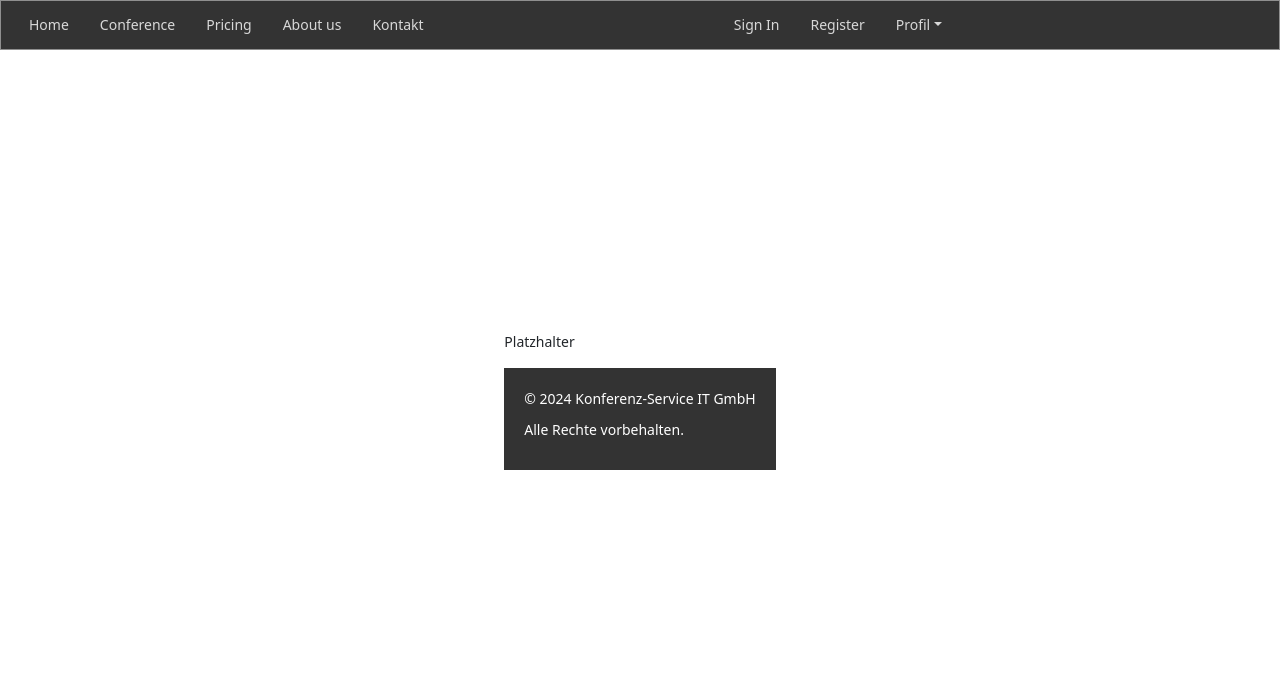
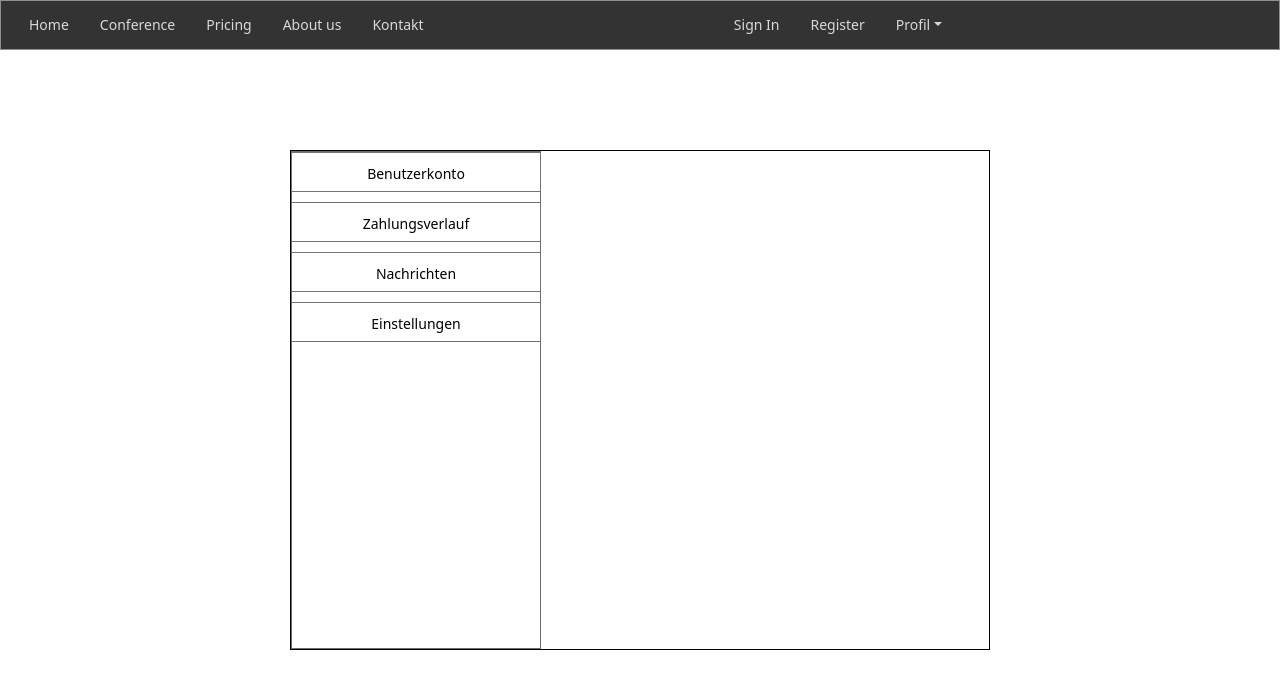
Before and after one commit to ameni177/bigprojekt, a React (Vite) app in the folder frontend/: page /profil in a window 1280 px wide. Shown: the top 688 px of the page. Built offline with nearby package versions, Linux system fonts and the light colour scheme; no server answers; what amazon-cognito-identity-js would draw is missing.

Commit message:
aenderungen gemerged

```diff
--- a/frontend/src/App.jsx
+++ b/frontend/src/App.jsx
@@ -50,8 +50,8 @@ function App() {
                 <Route path="/nachrichten" element={<Nachrichten />} />
                 <Route path="/pricing" element={<Pricing />} />
                 <Route path="/profil" element={<Profil />} />
-                <Route path="/register" element={<Register setUser={setUser} />} /> {/* Pass setUser as prop */}
-                <Route path="/signin" element={<Signin setUser={setUser} />} /> {/* Pass setUser as prop */}
+                <Route path="/register" element={<Register setUser={setUser} />} />
+                <Route path="/signin" element={<Signin setUser={setUser} />} />
                 <Route path="/zahlungsverlauf" element={<Zahlungsverlauf />} />
             </Routes>
             <Footer />
--- a/frontend/src/components/Benutzerkonto.jsx
+++ b/frontend/src/components/Benutzerkonto.jsx
@@ -1,11 +1,12 @@
 import React from 'react';
 import './Benutzerkonto.css'
+import Profil from './Profil.jsx'
 
 const Benutzerkonto = () => {
     return (
-        <div>
-            <p>Platzhalter</p>
-        </div>
+        <>
+            <Profil />
+        </>
     );
 };
 
--- a/frontend/src/components/Box.jsx
+++ b/frontend/src/components/Box.jsx
@@ -49,7 +49,7 @@ const Box = (props) => {
         <div className="btn-container">
           {title === "Free" ? (
             <button type="button" className={`btn btn-lg btn-block ${btnClass}`}>
-              Sign-in
+              Sign-in for free
             </button>
           ) : (
             <div id={`paypal-button-container-${btnId}`}></div>
--- a/frontend/src/components/Einstellungen.jsx
+++ b/frontend/src/components/Einstellungen.jsx
@@ -1,12 +1,12 @@
 import React from 'react';
-import './Einstellungen.css'
+import './Einstellungen.css';
+import Profil from './Profil.jsx'
 
 const Einstellungen = () => {
     return (
-        <div>
-            <p>Platzhalter</p>
-        </div>
+        <>
+            <Profil />
+        </>
     );
 };
-
 export default Einstellungen;
--- a/frontend/src/components/Nachrichten.jsx
+++ b/frontend/src/components/Nachrichten.jsx
@@ -1,11 +1,12 @@
 import React from 'react';
-import './Nachrichten.css'
+import './Nachrichten.css';
+import Profil from './Profil.jsx'
 
 const Nachrichten = () => {
     return (
-        <div>
-            <p>Platzhalter</p>
-        </div>
+        <>
+            <Profil />
+        </>
     );
 };
 
--- a/frontend/src/components/Profil.css
+++ b/frontend/src/components/Profil.css
@@ -0,0 +1,42 @@
+.profil {
+width: 700px;
+height: 500px;
+border: 1px solid black;
+display: flex;
+justify-content: left;
+align-items: center;
+background-color: white;
+position: absolute; /* Positionierung ändern */
+top: 50%; /* Vertikal zentrieren */
+left: 50%; /* Horizontal zentrieren */
+transform: translate(-50%, -50%); /* Verschieben, um die Mitte des Containers auszurichten */
+}
+
+.vertical-navbar {
+width: 250px;
+height: 100%;
+border: 1px solid rgb(110, 109, 109);
+display: flex;
+flex-direction: column; /* Kinder-Elemente vertikal anordnen */
+justify-content: flex-start;
+align-items: center;
+background-color: white;
+box-sizing: border-box; /* Stellt sicher, dass die Padding-Werte innerhalb der Gesamtbreite und -höhe liegen */
+position: absolute;
+top: 0;
+left: 0;
+}
+
+.vertibar {
+width: 250px;
+height: 40px;
+background-color: white;
+border: 1px solid rgb(116, 113, 113);
+color: black;
+margin-bottom: 5px; /* Abstand zwischen den Buttons */
+box-sizing: border-box; /* Stellt sicher, dass die Border-Werte innerhalb der Gesamtbreite und -höhe liegen */
+}
+
+.vertibar:last-child {
+margin-bottom: 0; /* Kein Abstand nach dem letzten Button */
+}
--- a/frontend/src/components/Profil.jsx
+++ b/frontend/src/components/Profil.jsx
@@ -1,12 +1,19 @@
-import React from 'react';
-import './Profil.css'
+import React from "react";
+import "./Profil.css";
 
 const Profil = () => {
-    return (
-        <div>
-            <p>Platzhalter</p>
-        </div>
-    );
+  return (
+      <div className="profil">
+        <nav className="vertical-navbar">
+          <ul>
+            <li><button className="vertibar" onClick={() => window.location.href = "/benutzerkonto"}>Benutzerkonto</button></li>
+            <li><button className="vertibar" onClick={() => window.location.href = "/zahlungsverlauf"}>Zahlungsverlauf</button></li>
+            <li><button className="vertibar" onClick={() => window.location.href = "/nachrichten"}>Nachrichten</button></li>
+            <li><button className="vertibar" onClick={() => window.location.href = "/einstellungen"}>Einstellungen</button></li>
+          </ul>
+        </nav>
+      </div>
+  );
 };
 
 export default Profil;
--- a/frontend/src/components/Zahlungsverlauf.jsx
+++ b/frontend/src/components/Zahlungsverlauf.jsx
@@ -1,12 +1,12 @@
 import React from 'react';
-import './Zahlungsverlauf.css'
+import './Zahlungsverlauf.css';
+import Profil from './Profil.jsx'
 
 const Zahlungsverlauf = () => {
     return (
-        <div>
-            <p>Platzhalter</p>
-        </div>
+        <>
+            <Profil />
+        </>
     );
 };
-
 export default Zahlungsverlauf;
```
